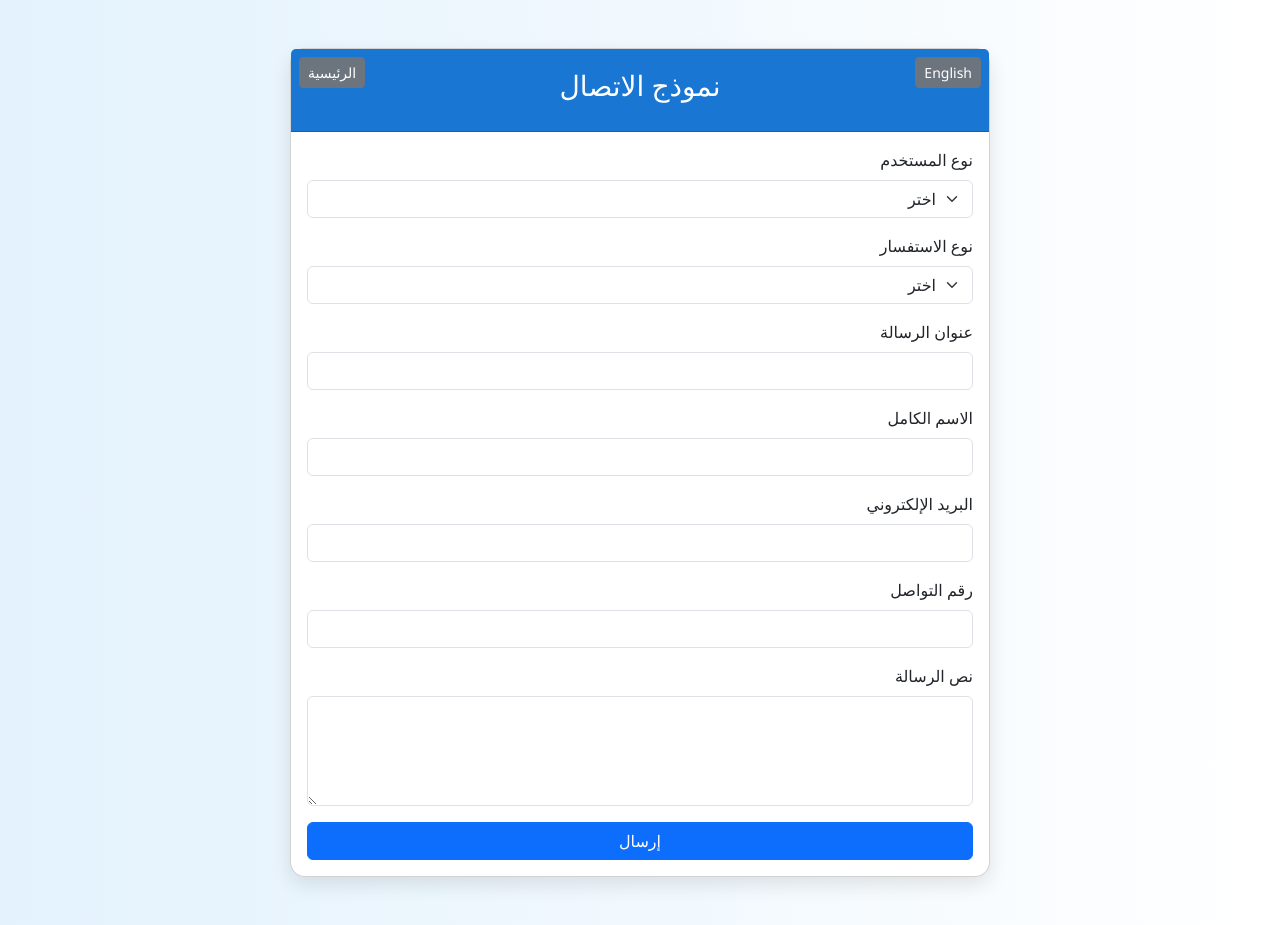
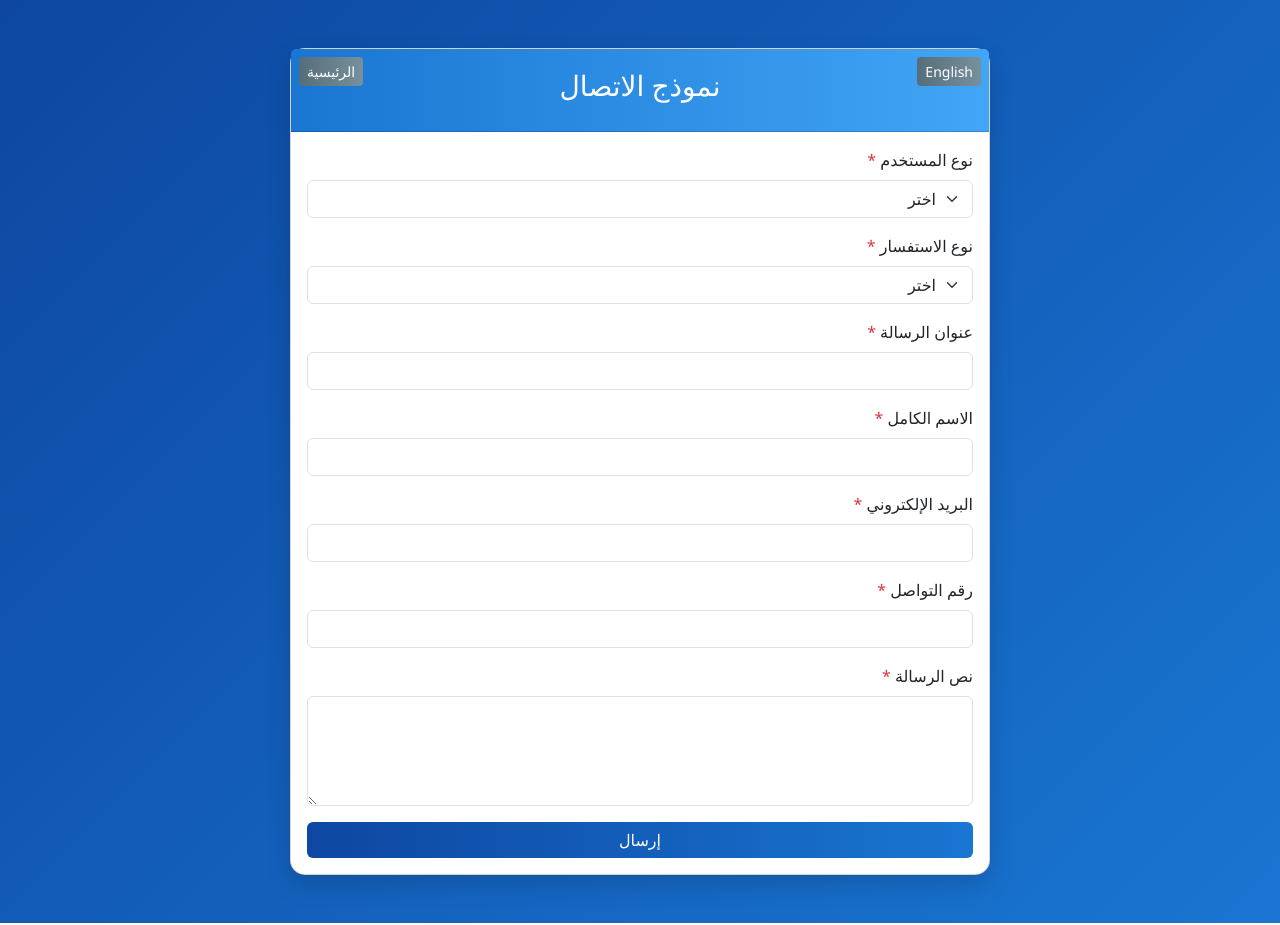
Before and after one commit to abinadwan/aladwan-test, a plain HTML site: page contact.html in a window 1280 px wide. Drawn offline with nearby package versions, Linux system fonts and the light colour scheme.

Commit message:
Enhance UI design and enforce required fields

```diff
--- a/contact.html
+++ b/contact.html
@@ -17,9 +17,9 @@
         <h3 id="formTitle">نموذج الاتصال</h3>
       </div>
       <div class="card-body">
-        <form id="contactForm" enctype="multipart/form-data" novalidate>
+        <form id="contactForm" class="needs-validation" enctype="multipart/form-data" novalidate>
           <div class="mb-3">
-            <label class="form-label" id="userTypeLabel">نوع المستخدم</label>
+            <label class="form-label required" id="userTypeLabel">نوع المستخدم</label>
             <select class="form-select" id="userType" required>
               <option value="">اختر</option>
               <option value="individual">فرد</option>
@@ -29,7 +29,7 @@
           </div>
 
           <div class="mb-3">
-            <label class="form-label" id="inquiryTypeLabel">نوع الاستفسار</label>
+            <label class="form-label required" id="inquiryTypeLabel">نوع الاستفسار</label>
             <select class="form-select" id="inquiryType" required>
               <option value="">اختر</option>
               <option value="inquiry">استفسار</option>
@@ -41,27 +41,27 @@
           </div>
 
           <div class="mb-3">
-            <label class="form-label" id="subjectLabel">عنوان الرسالة</label>
+            <label class="form-label required" id="subjectLabel">عنوان الرسالة</label>
             <input type="text" class="form-control" id="subject" maxlength="35" required>
           </div>
 
           <div class="mb-3">
-            <label class="form-label" id="fullNameLabel">الاسم الكامل</label>
+            <label class="form-label required" id="fullNameLabel">الاسم الكامل</label>
             <input type="text" class="form-control" id="fullName" required>
           </div>
 
           <div class="mb-3">
-            <label class="form-label" id="emailLabel">البريد الإلكتروني</label>
+            <label class="form-label required" id="emailLabel">البريد الإلكتروني</label>
             <input type="email" class="form-control" id="email" required>
           </div>
 
           <div class="mb-3">
-            <label class="form-label" id="phoneLabel">رقم التواصل</label>
+            <label class="form-label required" id="phoneLabel">رقم التواصل</label>
             <input type="tel" class="form-control" id="phone" required>
           </div>
 
           <div class="mb-3">
-            <label class="form-label" id="messageLabel">نص الرسالة</label>
+            <label class="form-label required" id="messageLabel">نص الرسالة</label>
             <textarea class="form-control" id="message" rows="4" required></textarea>
           </div>
 
--- a/job.js
+++ b/job.js
@@ -56,6 +56,10 @@ document.getElementById("langToggle").addEventListener("click", () => {
 
 document.getElementById("jobForm").addEventListener("submit", function (e) {
   e.preventDefault();
+  if (!this.checkValidity()) {
+    this.classList.add('was-validated');
+    return;
+  }
   const cvInput = document.getElementById("cvUpload");
   if (cvInput.files.length > 0) {
     const file = cvInput.files[0];
--- a/script.js
+++ b/script.js
@@ -94,6 +94,10 @@ document.getElementById("langToggle").addEventListener("click", () => {
 
 document.getElementById("contactForm").addEventListener("submit", function (e) {
   e.preventDefault();
+  if (!this.checkValidity()) {
+    this.classList.add('was-validated');
+    return;
+  }
 
   const inquiryText = inquiryTypeSelect.options[inquiryTypeSelect.selectedIndex].textContent;
 
--- a/style.css
+++ b/style.css
@@ -1,18 +1,45 @@
 body {
-  background: linear-gradient(to right, #e3f2fd, #ffffff);
+  background: linear-gradient(135deg, #0d47a1 0%, #1976d2 100%);
   font-family: 'Segoe UI', sans-serif;
+  min-height: 100vh;
+}
+
+.required::after {
+  content: " *";
+  color: #dc3545;
+}
+
+.btn-primary {
+  background: linear-gradient(90deg, #0d47a1 0%, #1976d2 100%);
+  border: none;
+}
+
+.btn-secondary {
+  background: linear-gradient(90deg, #546e7a 0%, #78909c 100%);
+  border: none;
+}
+
+.btn-primary:hover,
+.btn-secondary:hover {
+  opacity: 0.9;
 }
 
 .contact-card {
   max-width: 700px;
   margin: auto;
   border-radius: 15px;
-  box-shadow: 0 8px 20px rgba(0, 0, 0, 0.1);
+  box-shadow: 0 10px 25px rgba(0, 0, 0, 0.15);
 }
 
 .contact-header {
-  background-color: #1976d2;
+  background: linear-gradient(90deg, #1976d2 0%, #42a5f5 100%);
   color: white;
   padding: 20px;
   border-radius: 15px 15px 0 0;
 }
+
+.form-control:focus,
+.form-select:focus {
+  border-color: #1976d2;
+  box-shadow: 0 0 0 0.25rem rgba(25, 118, 210, 0.25);
+}
```
Also changed, not shown: index.html (+9 -4 lines), jobs.html (+7 -7 lines).
